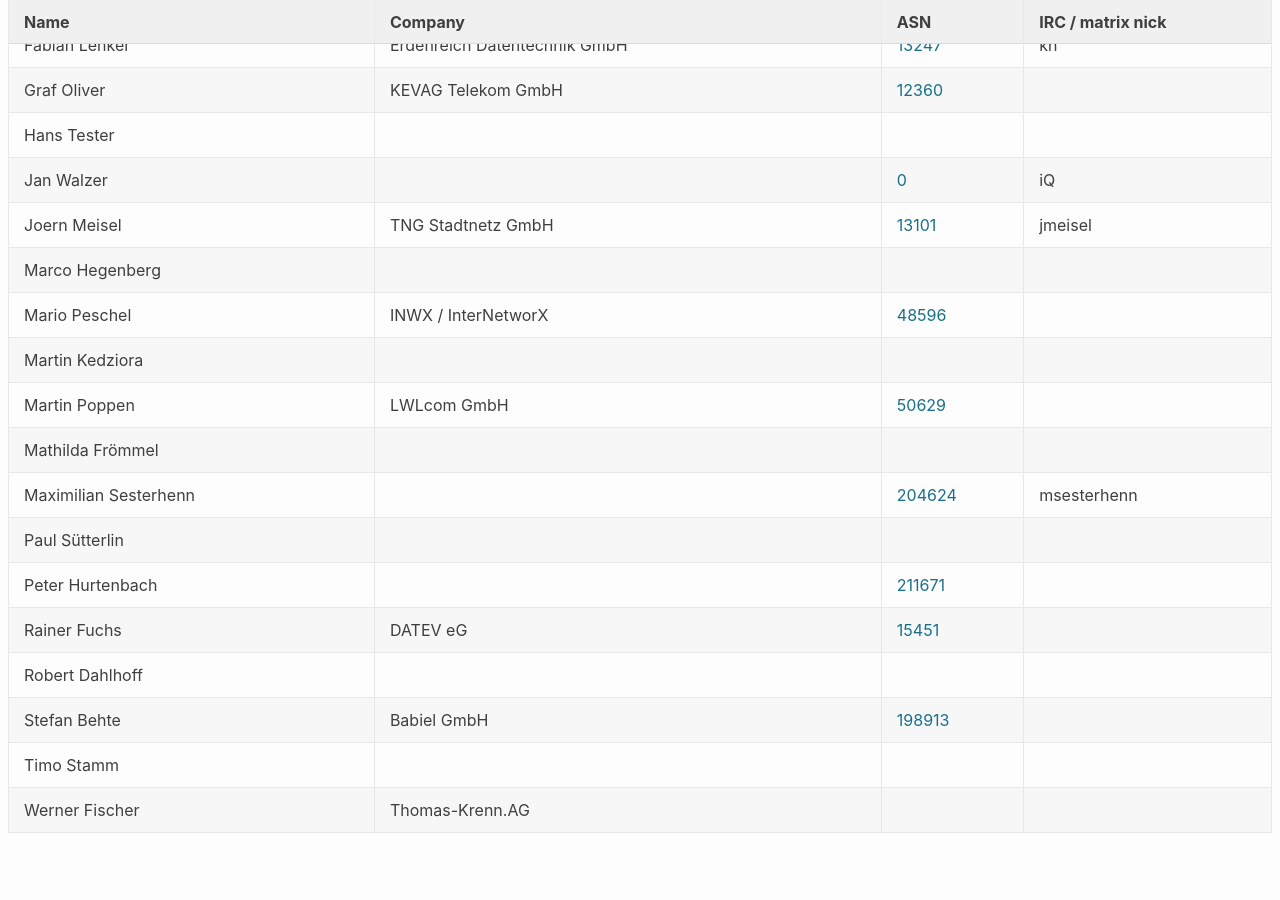
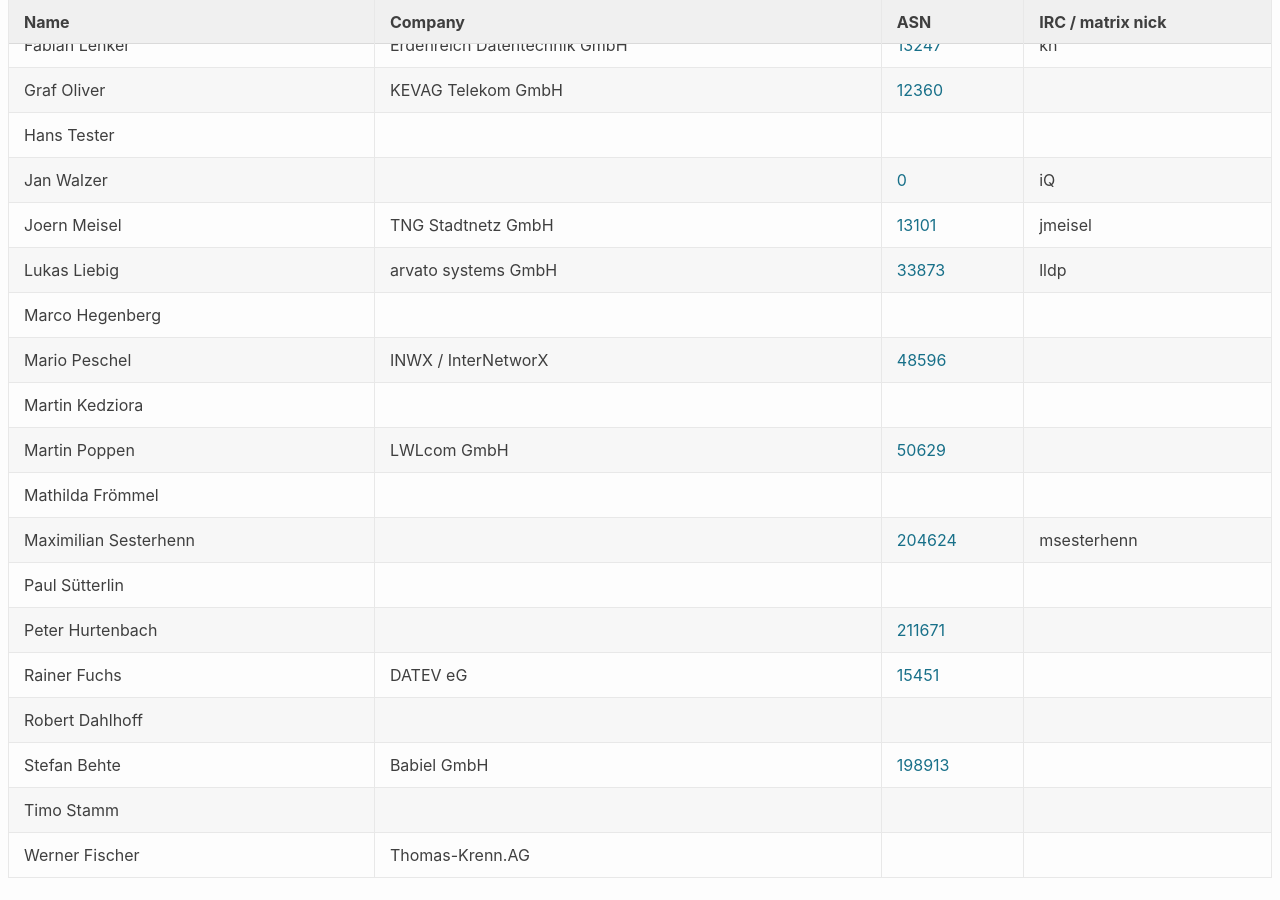
Before and after one commit to denog/pretix-attendeelist, a Jekyll site: the page built from denog16/index.markdown, in a window 1280 px wide and 900 px high, scrolled down 12225 px. Built offline with Jekyll 4.4.1, drawn with Linux system fonts in a browser that asks for light colours; before the commit the page ends 13088 px from its top, so only the background shows below that.

Commit message:
Latest data: Mon Sep 16 12:12:35 UTC 2024

```diff
--- a/_data/attendees_denog16_online.json
+++ b/_data/attendees_denog16_online.json
@@ -90,6 +90,12 @@
     "asn": "13101"
   },
   {
+    "name": "Lukas Liebig",
+    "company": "arvato systems GmbH",
+    "irc": "lldp",
+    "asn": "33873"
+  },
+  {
     "name": "Marco Hegenberg",
     "company": null,
     "irc": null,
```
